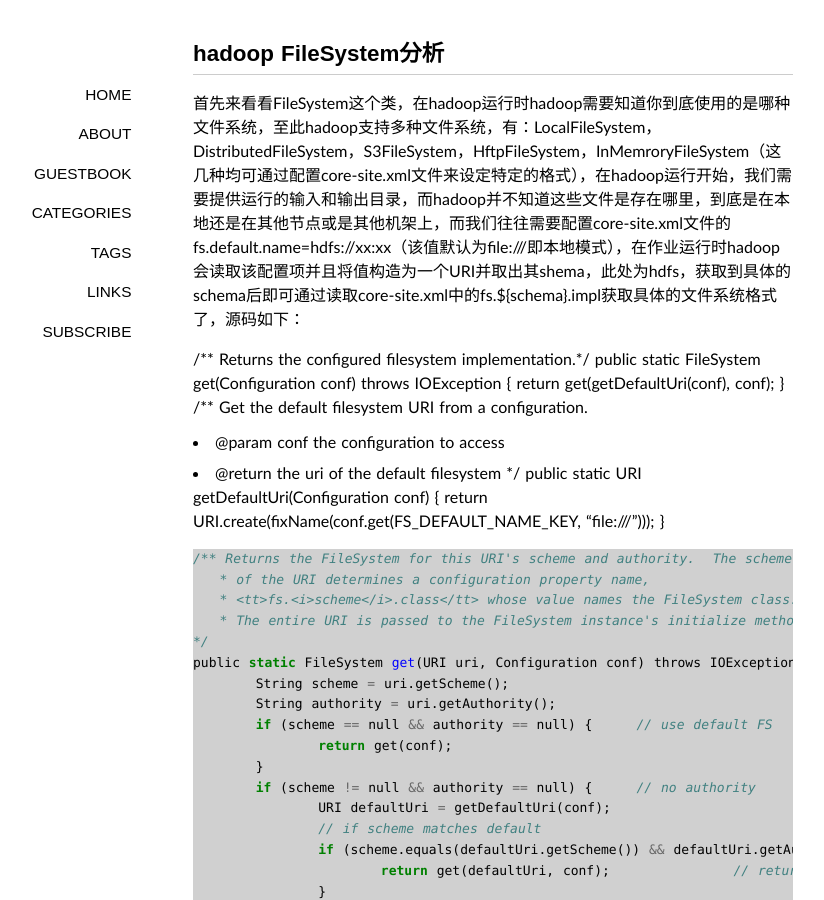
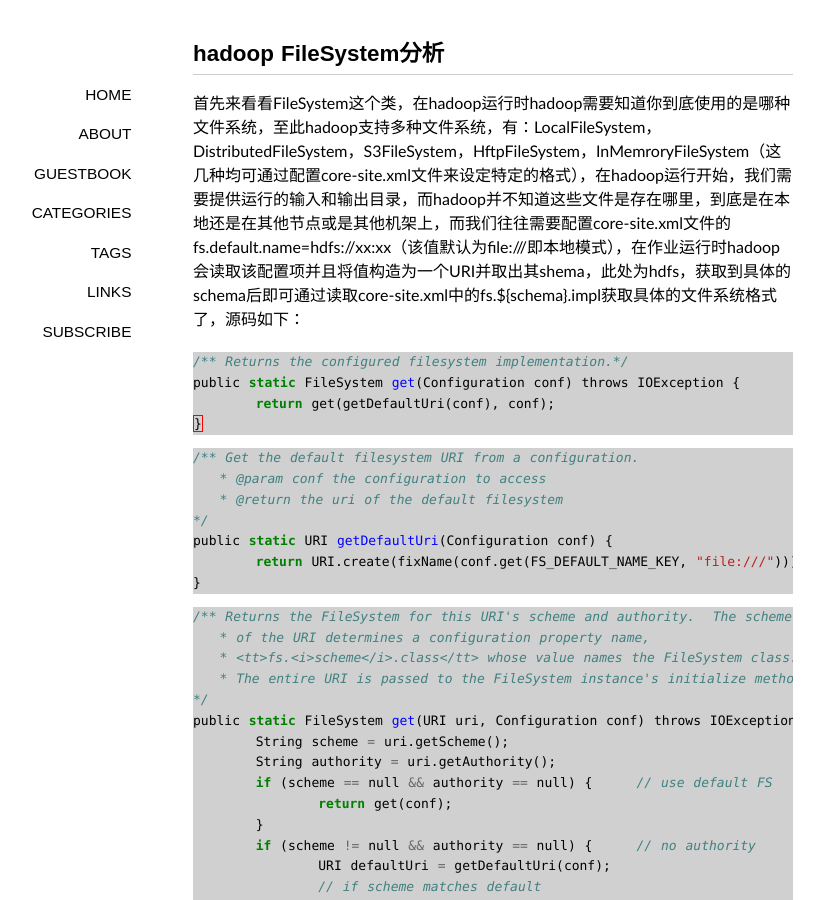
Before and after one commit to uohzoaix/studies, a Jekyll site: the page built from _posts/2013-10-25-hadoopFileSystem.md, in a window 1280 px wide and 900 px high. Shown: the whole window, without its empty margins (147-971 px from the left). Built offline with Jekyll 4.4.1, drawn with Linux system fonts in a browser that asks for light colours; some web fonts are replaced; Markdown is read by kramdown in place of the engine named in the settings; comment, search, counter and statistics services are not loaded.

Commit message:
edit shuffle

```diff
--- a/_posts/2013-10-25-hadoopFileSystem.md
+++ b/_posts/2013-10-25-hadoopFileSystem.md
@@ -11,11 +11,13 @@ tags: []
 
 
 首先来看看FileSystem这个类，在hadoop运行时hadoop需要知道你到底使用的是哪种文件系统，至此hadoop支持多种文件系统，有：LocalFileSystem，DistributedFileSystem，S3FileSystem，HftpFileSystem，InMemroryFileSystem（这几种均可通过配置core-site.xml文件来设定特定的格式），在hadoop运行开始，我们需要提供运行的输入和输出目录，而hadoop并不知道这些文件是存在哪里，到底是在本地还是在其他节点或是其他机架上，而我们往往需要配置core-site.xml文件的fs.default.name=hdfs://xx:xx（该值默认为file:///即本地模式），在作业运行时hadoop会读取该配置项并且将值构造为一个URI并取出其shema，此处为hdfs，获取到具体的schema后即可通过读取core-site.xml中的fs.${schema}.impl获取具体的文件系统格式了，源码如下：
-
+{% highlight objc %}
 /** Returns the configured filesystem implementation.*/
 public static FileSystem get(Configuration conf) throws IOException {
 	return get(getDefaultUri(conf), conf);
 }
+{% endhighlight %}
+{% highlight objc %}
 /** Get the default filesystem URI from a configuration.
    * @param conf the configuration to access
    * @return the uri of the default filesystem
@@ -23,6 +25,7 @@ public static FileSystem get(Configuration conf) throws IOException {
 public static URI getDefaultUri(Configuration conf) {
 	return URI.create(fixName(conf.get(FS_DEFAULT_NAME_KEY, "file:///")));
 }
+{% endhighlight %}
 {% highlight objc %}
 /** Returns the FileSystem for this URI's scheme and authority.  The scheme
    * of the URI determines a configuration property name,
```
